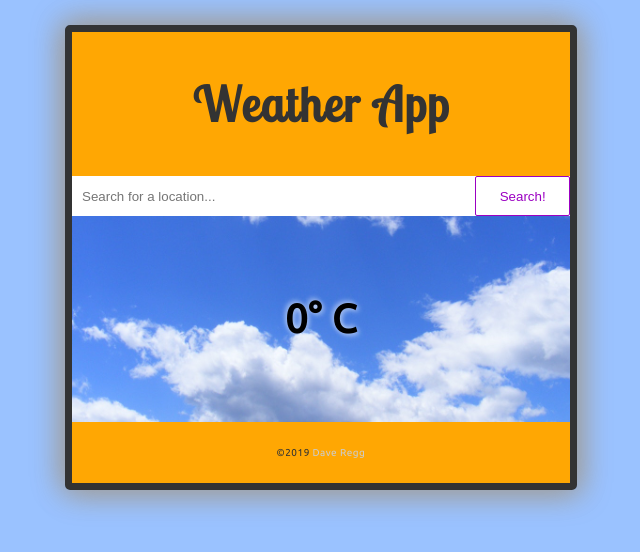
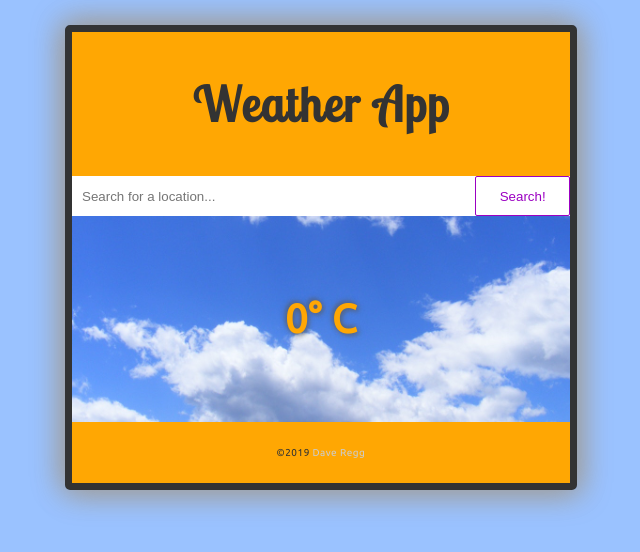
Before and after one commit to drregg6/weather-app, a React (Create React App) app: page / in a window 1280 px wide. Shown: the top 552 px of the page, without its empty margins (319-959 px from the left). Built offline with nearby package versions, Linux system fonts and the light colour scheme; no server answers.

Commit message:
more CSS style changes

```diff
--- a/src/App.css
+++ b/src/App.css
@@ -32,6 +32,7 @@ a:visited {
                 -3px -3px 30px 1px #9f9f9f;
     border: 7px solid #333;
     border-radius: 5px;
+    color: rgba(255, 167, 3, 1);
 }
 
 header {
@@ -42,8 +43,8 @@ header {
 
 .main {
     margin: 60px auto;
-    text-shadow: 2px 2px 5px rgba(255,255,255,0.5),
-                    -2px -2px 5px rgba(255,255,255,0.5);
+    text-shadow: 2px 2px 5px rgba(90,90,90,0.7),
+                    -2px -2px 5px rgba(90,90,90,0.7);
 }
 
 .main h1 {
--- a/src/components/layout/Footer.js
+++ b/src/components/layout/Footer.js
@@ -13,7 +13,7 @@ export default function Footer() {
 
 const footerStyle = {
     color: '#333',
-    background: '#ffa703',
+    background: 'rgba(255, 167, 3, 1)',
     padding: '15px',
     fontSize: 10
 }
--- a/src/components/layout/Header.js
+++ b/src/components/layout/Header.js
@@ -10,7 +10,7 @@ export default function Header() {
 
 const headerStyle = {
     color: '#333',
-    background: '#ffa703',
+    background: 'rgba(255, 167, 3, 1)',
     padding: '10px',
     fontSize: '1.5rem'
 }
```
